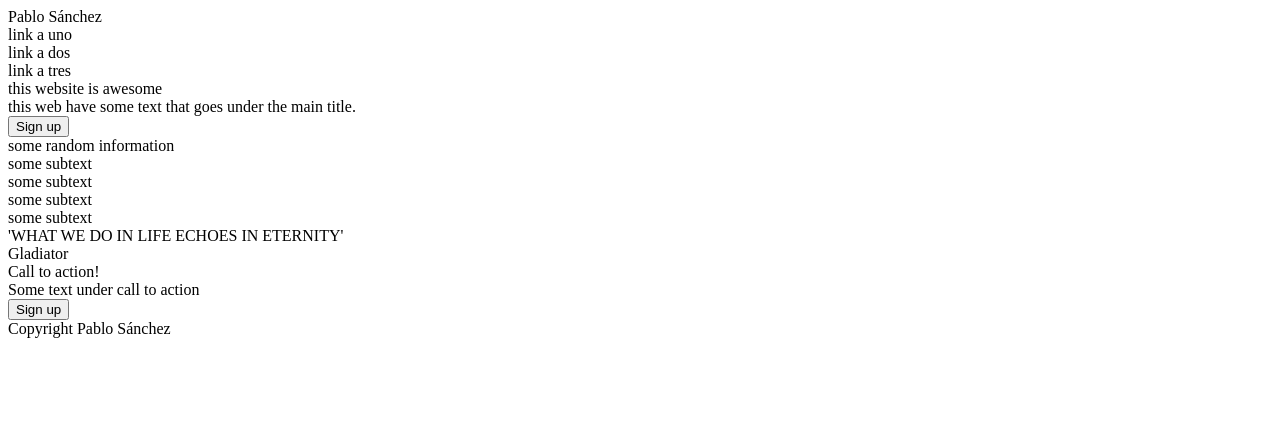
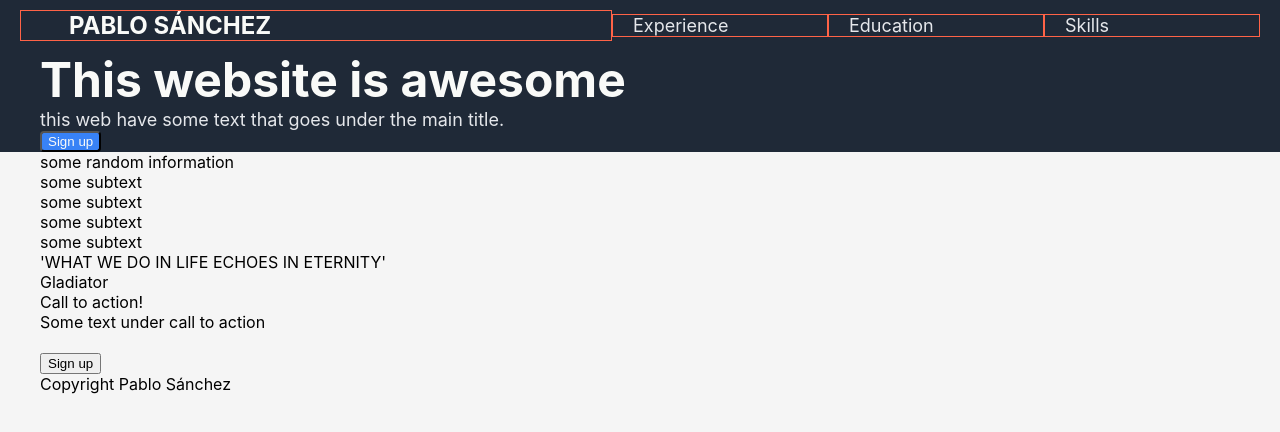
Before and after one commit to pabsannav1/pabsannav1.github.io, a plain HTML site: page index.html in a window 1280 px wide. Drawn offline with Linux system fonts and the light colour scheme.

Commit message:
header and first css mod

```diff
--- a/index.html
+++ b/index.html
@@ -9,15 +9,15 @@
 </head>
 <body>
     <div class="header">
-        <div class="name">Pablo Sánchez</div>
-        <div class="link">link a uno</div>
-        <div class="link">link a dos</div>
-        <div class="link">link a tres</div>
+        <div class="name">PABLO SÁNCHEZ</div>
+        <div class="link">Experience</div>
+        <div class="link">Education</div>
+        <div class="link">Skills</div>
     </div>
     <div class="first">
-        <div class="big">this website is awesome</div>
-        <a class="text">this web have some text that goes under the main title.</a>
-        <br><button class="button">Sign up</button>
+        <div class="big">This website is awesome</div>
+        <div><a class="text">this web have some text that goes under the main title.</a>
+        <br><button class="button">Sign up</button></div>
         <div class="image"></div>
     </div>
     <div class="second">
@@ -32,15 +32,15 @@
         <div class="subtext">some subtext</div>
     </div>
     <div class="third">
-        <a class="quote">'WHAT WE DO IN LIFE ECHOES IN ETERNITY'</a>
+        <div><a class="quote">'WHAT WE DO IN LIFE ECHOES IN ETERNITY'</a></div>
         <div class="name">Gladiator</div>
     </div>
     <div class="fourth">
         <div class="big">Call to action!</div>
-        <a class="text">Some text under call to action</a>
-        <br><button class="button">Sign up</button>
+        <div><a class="text">Some text under call to action</a></div>
+        <br><div><button class="button">Sign up</button></div>
     </div>
-    <footer>
+    <footer style="padding-left: 20px; padding-right: 20px;">
         <div>Copyright Pablo Sánchez</div>
     </footer>
 </body>
--- a/style.css
+++ b/style.css
@@ -0,0 +1,75 @@
+body {
+	max-width: 1600px;
+	margin: 0 auto !important;
+	float: none !important;
+    background-color: whitesmoke;
+    margin: 30px;
+        -webkit-box-sizing: border-box;
+       -moz-box-sizing: border-box;
+            box-sizing: border-box;
+    font-family: -apple-system, BlinkMacSystemFont, 'Segoe UI', Roboto, Oxygen, Ubuntu, Cantarell, 'Open Sans', 'Helvetica Neue', sans-serif;
+  }
+
+div {
+    padding-left: 20px;
+    padding-right: 20px;
+}
+
+.header {
+    background-color: #1F2937;
+    color: whitesmoke;
+    height: 50px;
+    display: -webkit-flex;
+    display:         flex;
+    -webkit-align-items: center;
+    align-items: center;
+    -webkit-justify-content: center;
+    justify-content: center;
+    margin: 0;
+}
+
+.header div {
+    display: flex;
+    margin: auto;
+    border: 1px solid tomato;
+    flex: 1 1 0%;
+}
+
+.header .name {
+    font-size: 24px;
+    color: #f9faf8;
+    flex: 3;
+    padding-left: 2em;
+    font-weight: bolder;
+}
+
+.header .link {
+    color: #e5e7eb;
+    font-size: 18px;
+}
+
+.first {
+    background-color: #1F2937;
+    color: whitesmoke;
+}
+
+.first div {
+
+}
+
+.first .big {
+    font-size: 48px;
+    font-weight: bold;
+    color: #f9faf8;
+}
+
+.first .text {
+    font-size: 18px;
+    color: #e5e7eb;
+}
+
+.first .button {
+    color: #f9faf8;
+    background-color: #3882f6;
+    border-radius: 0.3em;
+}
```
